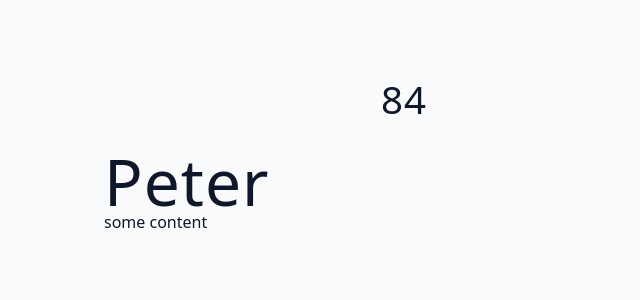
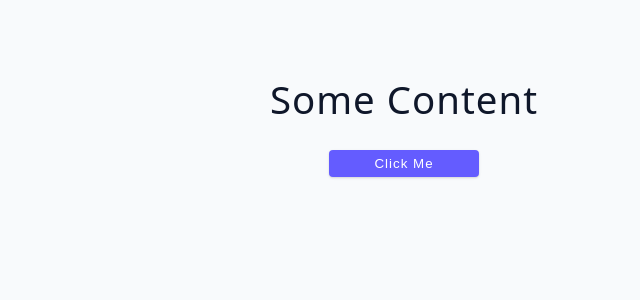
Before and after one commit to anuj-My/typescript-react-essentials, a React (Vite) app: page / in a window 1280 px wide. Shown: the top 300 px of the page, without its empty margins (236-876 px from the left). Built offline with nearby package versions, Linux system fonts and the light colour scheme.

Commit message:
useState

```diff
--- /dev/null
+++ b/src/02-state/index.tsx
@@ -0,0 +1,50 @@
+import { useState } from "react";
+
+type Link = {
+  id: number;
+  url: string;
+  text: string;
+};
+
+const navLinks = [
+  {
+    id: 1,
+    url: "some url",
+    text: "some content",
+  },
+  {
+    id: 2,
+    url: "some url",
+    text: "some content",
+  },
+  {
+    id: 3,
+    url: "some url",
+    text: "some content",
+  },
+];
+
+const Component = () => {
+  const [text, setText] = useState("some Content");
+
+  const [list, setList] = useState<string[]>([]);
+
+  const [links, setLinks] = useState<Link[]>(navLinks);
+  return (
+    <div>
+      <h2>{text}</h2>
+      <button
+        className="btn btn-center"
+        onClick={() => {
+          setText("change state");
+          setList(["helo", "peter"]);
+          setLinks([...links, { id: 4, url: "hello", text: "dsoakllk" }]);
+        }}
+      >
+        click me
+      </button>
+    </div>
+  );
+};
+
+export default Component;
--- a/src/App.tsx
+++ b/src/App.tsx
@@ -1,11 +1,9 @@
-import Component from "./01-return";
+import Component from "./02-state";
 
 function App() {
   return (
     <main>
-      <Component name="peter" result={84}>
-        some content
-      </Component>
+      <Component />
     </main>
   );
 }
```
